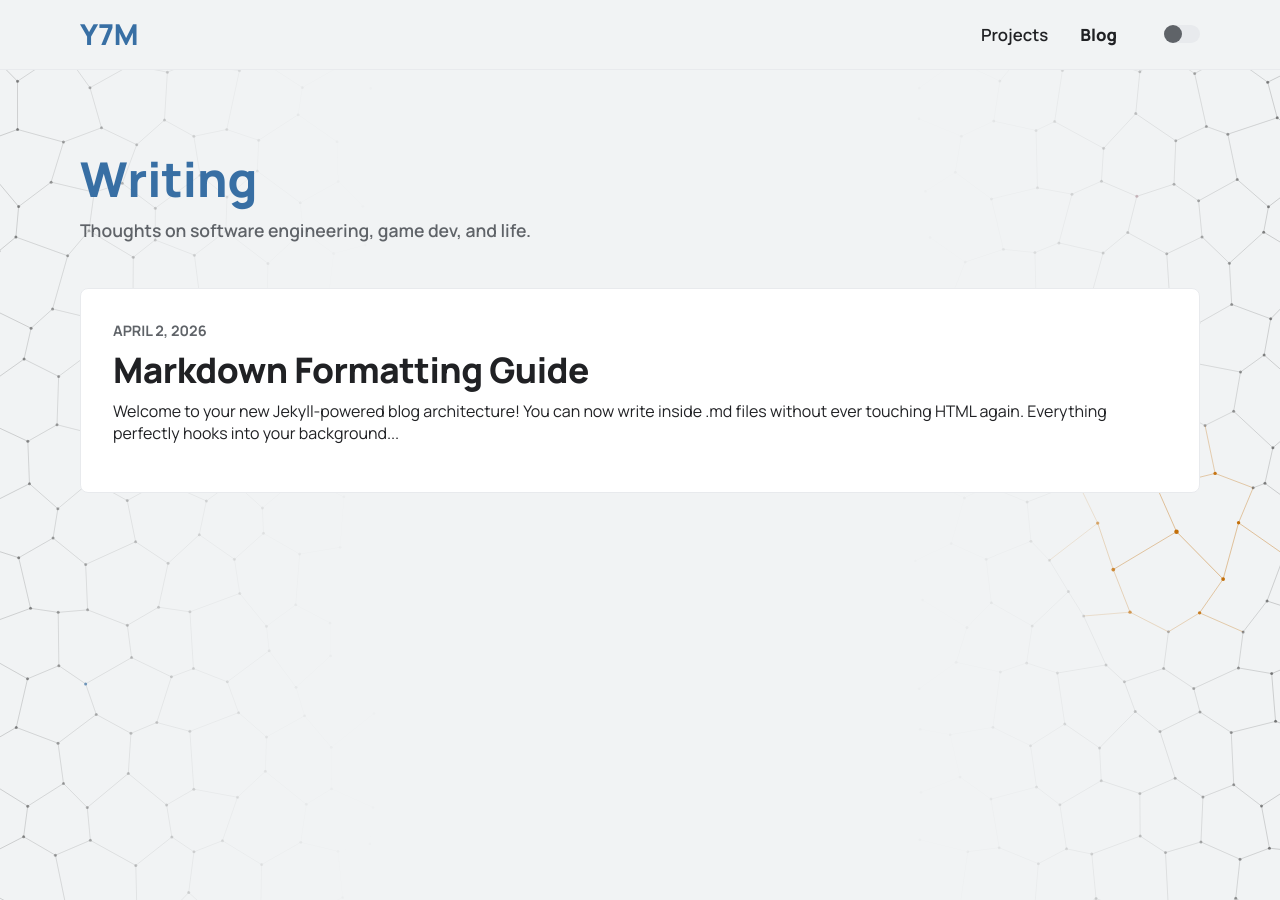
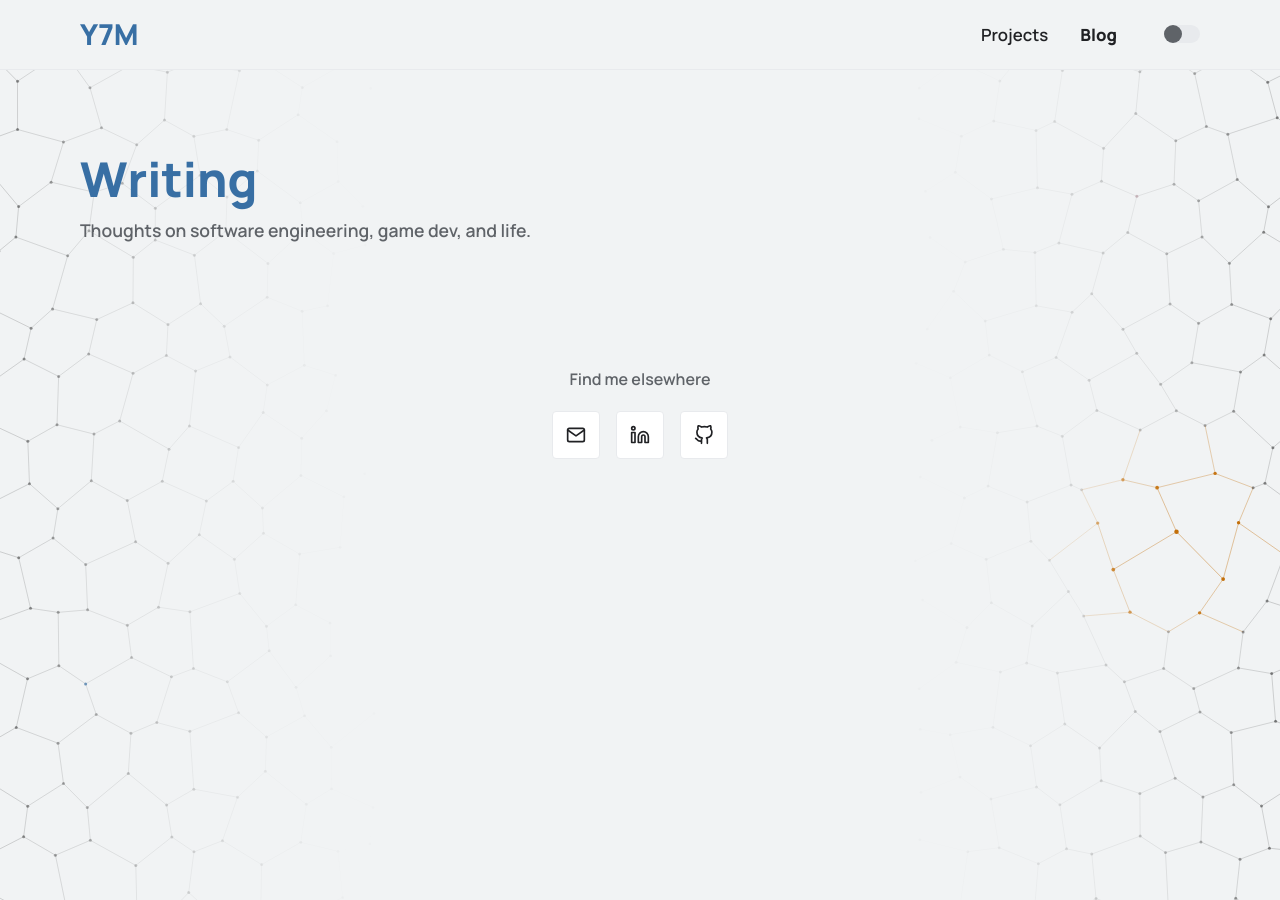
Before and after one commit to y7m/y7m.github.io, a Jekyll site: the page built from blog/index.html, in a window 1280 px wide. Built offline with Jekyll 4.4.1, drawn with Linux system fonts in a browser that asks for light colours; nearby versions of some CDN libraries.

Commit message:
Punchlist: Canvas scroll, social links, formatting

````diff
--- a/_posts/2026-04-02-markdown-guide.md
+++ /dev/null
@@ -1,39 +0,0 @@
----
-layout: post
-title: "Markdown Formatting Guide"
----
-
-Welcome to your new Jekyll-powered blog architecture! You can now write inside `.md` files without ever touching HTML again. Everything perfectly hooks into your background physics canvas natively.
-
-## Titles and Headings
-To create a section title, use hashtags. The more hashtags you add, the smaller the heading becomes:
-### This is an H3
-#### This is an H4
-
-## Code Blocks
-To insert a code block with the *Atom Dark* or *Atom Light* syntax highlighting seamlessly managed by your theme toggle, use triple backticks and specify the language format:
-
-```javascript
-// This will render with beautiful colors
-function greet() {
-    console.log("Hello, world!");
-}
-```
-
-## Highlight Boxes (Callouts)
-To create a stylized highlight or quotation box to draw a reader's attention to an important concept, use the `>` arrow symbol to open a blockquote:
-
-> **Important:** This is a highlight box! It is perfect for critical quotes, callouts, or summaries that you want to stand out from the rest of the text.
-
-## Lists
-- You can create bullet points
-- Just by starting lines with dashes
-  - And indenting them makes sub-lists!
-
-## Emphasis and Links
-You can make your text **bold** using double asterisks and *italic* using single asterisks.
-You can also [create invisible hyperlinks](https://apple.com) directly using brackets around your text followed by the URL in parenthesis.
-
----
-
-*This guide serves as a living document of the formatting power you possess without writing a single line of web code.*
--- a/blog/index.html
+++ b/blog/index.html
@@ -24,6 +24,21 @@ title: Blog | Yotam
                 {% endfor %}
 
             </div>
+
+            <div style="margin-top: 80px; text-align: center;">
+                <p style="color: var(--text-muted); font-weight: 600; margin-bottom: 20px;">Find me elsewhere</p>
+                <div class="social-links" style="display: flex; gap: 16px; justify-content: center;">
+                    <a href="mailto:mryotam@gmail.com" class="icon-btn" aria-label="Email" data-brand="email">
+                        <svg width="20" height="20" viewBox="0 0 24 24" fill="none" stroke="currentColor" stroke-width="2" stroke-linecap="round" stroke-linejoin="round"><path d="M4 4h16c1.1 0 2 .9 2 2v12c0 1.1-.9 2-2 2H4c-1.1 0-2-.9-2-2V6c0-1.1.9-2 2-2z"></path><polyline points="22,6 12,13 2,6"></polyline></svg>
+                    </a>
+                    <a href="https://www.linkedin.com/in/y7m/" target="_blank" class="icon-btn" aria-label="LinkedIn" data-brand="linkedin">
+                        <svg width="20" height="20" viewBox="0 0 24 24" fill="none" stroke="currentColor" stroke-width="2" stroke-linecap="round" stroke-linejoin="round"><path d="M16 8a6 6 0 0 1 6 6v7h-4v-7a2 2 0 0 0-2-2 2 2 0 0 0-2 2v7h-4v-7a6 6 0 0 1 6-6z"></path><rect x="2" y="9" width="4" height="12"></rect><circle cx="4" cy="4" r="2"></circle></svg>
+                    </a>
+                    <a href="https://github.com/y7m" target="_blank" class="icon-btn" aria-label="GitHub" data-brand="github">
+                        <svg width="20" height="20" viewBox="0 0 24 24" fill="none" stroke="currentColor" stroke-width="2" stroke-linecap="round" stroke-linejoin="round"><path d="M9 19c-5 1.5-5-2.5-7-3m14 6v-3.87a3.37 3.37 0 0 0-.94-2.61c3.14-.35 6.44-1.54 6.44-7A5.44 5.44 0 0 0 20 4.77 5.07 5.07 0 0 0 19.91 1S18.73.65 16 2.48a13.38 13.38 0 0 0-7 0C6.27.65 5.09 1 5.09 1A5.07 5.07 0 0 0 5 4.77a5.44 5.44 0 0 0-1.5 3.78c0 5.42 3.3 6.61 6.44 7A3.37 3.37 0 0 0 9 18.13V22"></path></svg>
+                    </a>
+                </div>
+            </div>
         </section>
 
     </div>
--- a/index.html
+++ b/index.html
@@ -13,10 +13,10 @@ nav_scrolled: false
                 <h2 style="margin-bottom: 40px;">I build things.</h2>
 
                 <div class="social-links" style="display: flex; gap: 16px; align-items: center;">
-                    <a href="mailto:email@example.com" class="icon-btn" aria-label="Email" data-brand="email">
+                    <a href="mailto:mryotam@gmail.com" class="icon-btn" aria-label="Email" data-brand="email">
                         <svg width="20" height="20" viewBox="0 0 24 24" fill="none" stroke="currentColor" stroke-width="2" stroke-linecap="round" stroke-linejoin="round"><path d="M4 4h16c1.1 0 2 .9 2 2v12c0 1.1-.9 2-2 2H4c-1.1 0-2-.9-2-2V6c0-1.1.9-2 2-2z"></path><polyline points="22,6 12,13 2,6"></polyline></svg>
                     </a>
-                    <a href="https://linkedin.com" target="_blank" class="icon-btn" aria-label="LinkedIn" data-brand="linkedin">
+                    <a href="https://www.linkedin.com/in/y7m/" target="_blank" class="icon-btn" aria-label="LinkedIn" data-brand="linkedin">
                         <svg width="20" height="20" viewBox="0 0 24 24" fill="none" stroke="currentColor" stroke-width="2" stroke-linecap="round" stroke-linejoin="round"><path d="M16 8a6 6 0 0 1 6 6v7h-4v-7a2 2 0 0 0-2-2 2 2 0 0 0-2 2v7h-4v-7a6 6 0 0 1 6-6z"></path><rect x="2" y="9" width="4" height="12"></rect><circle cx="4" cy="4" r="2"></circle></svg>
                     </a>
                     <a href="https://github.com/y7m" target="_blank" class="icon-btn" aria-label="GitHub" data-brand="github">
--- a/script.js
+++ b/script.js
@@ -312,7 +312,7 @@ document.addEventListener('DOMContentLoaded', () => {
         function initDots() {
             dots = [];
             width = window.innerWidth;
-            height = window.innerHeight;
+            height = Math.max(window.innerHeight, document.documentElement.scrollHeight);
 
             canvas.width = width * dpr;
             canvas.height = height * dpr;
@@ -397,14 +397,14 @@ document.addEventListener('DOMContentLoaded', () => {
 
         let mouse = { x: -1000, y: -1000 };
         window.addEventListener('mousemove', e => {
-            mouse.x = e.clientX;
-            mouse.y = e.clientY;
+            mouse.x = e.pageX;
+            mouse.y = e.pageY;
         });
 
         window.addEventListener('touchmove', e => {
             if (e.touches.length > 0) {
-                mouse.x = e.touches[0].clientX;
-                mouse.y = e.touches[0].clientY;
+                mouse.x = e.touches[0].pageX;
+                mouse.y = e.touches[0].pageY;
             }
         }, {passive: true});
 
--- a/style.css
+++ b/style.css
@@ -189,8 +189,8 @@ code { background: #fafafa; color: #e01258; padding: 4px 8px; border-radius: 6px
 .game-header .btn { background: var(--surface-card); color: var(--text-main); border: 1px solid var(--border-color); }
 .game-header .btn:hover { background: var(--tertiary); color: #fff; border-color: var(--tertiary); }
 
-.back-link { display: inline-flex; align-items: center; gap: 8px; color: var(--text-main); text-decoration: none; font-weight: 700; margin-bottom: 40px; transition: transform 0.2s; padding: 8px 16px; background: var(--surface-card); border-radius: var(--radius-btn); border: 1px solid var(--border-color); }
-.back-link:hover { transform: translateY(-2px); }
+.back-link { display: inline-flex; align-items: center; gap: 8px; color: var(--text-main); text-decoration: none; font-weight: 700; margin-bottom: 40px; transition: transform 0.2s, color 0.15s, border-color 0.15s; padding: 8px 16px; background: var(--surface-card); border-radius: var(--radius-btn); border: 1px solid var(--border-color); }
+.back-link:hover { transform: translateY(-2px); color: var(--primary); border-color: var(--primary); }
 
 /* Custom Brands */
 .btn-resume { background: var(--surface-card); color: var(--text-main); border: 1px solid var(--border-color); }
@@ -202,4 +202,4 @@ code { background: #fafafa; color: #e01258; padding: 4px 8px; border-radius: 6px
 .btn-resume:hover { background: #4A7C59 !important; border-color: #4A7C59 !important; color: #fff !important; }
 
 /* Interactive Background */
-#bg-canvas { position: fixed; top: 0; left: 0; width: 100vw; height: 100vh; z-index: -10; pointer-events: none; opacity: 1; }
+#bg-canvas { position: absolute; top: 0; left: 0; z-index: -10; pointer-events: none; opacity: 1; }
````
Also changed, not shown: _layouts/post.html (+15 -0 lines).
